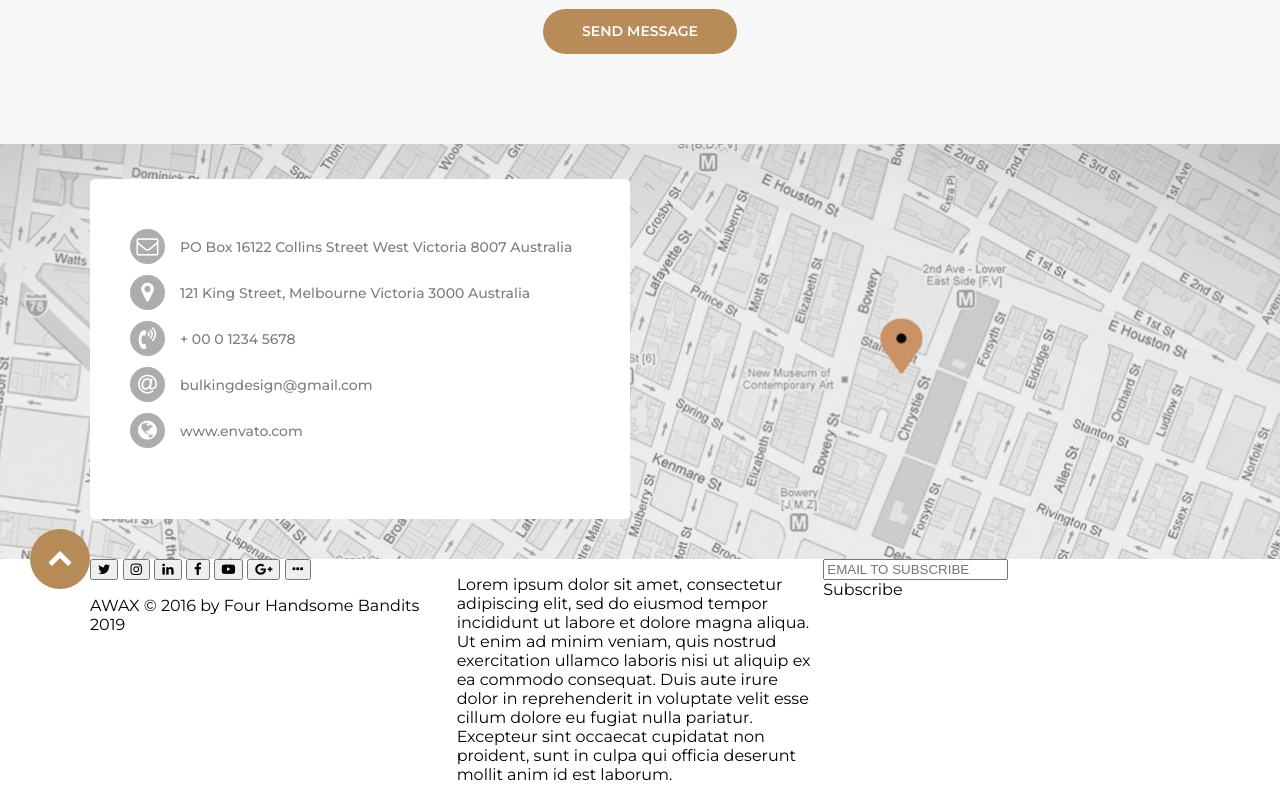
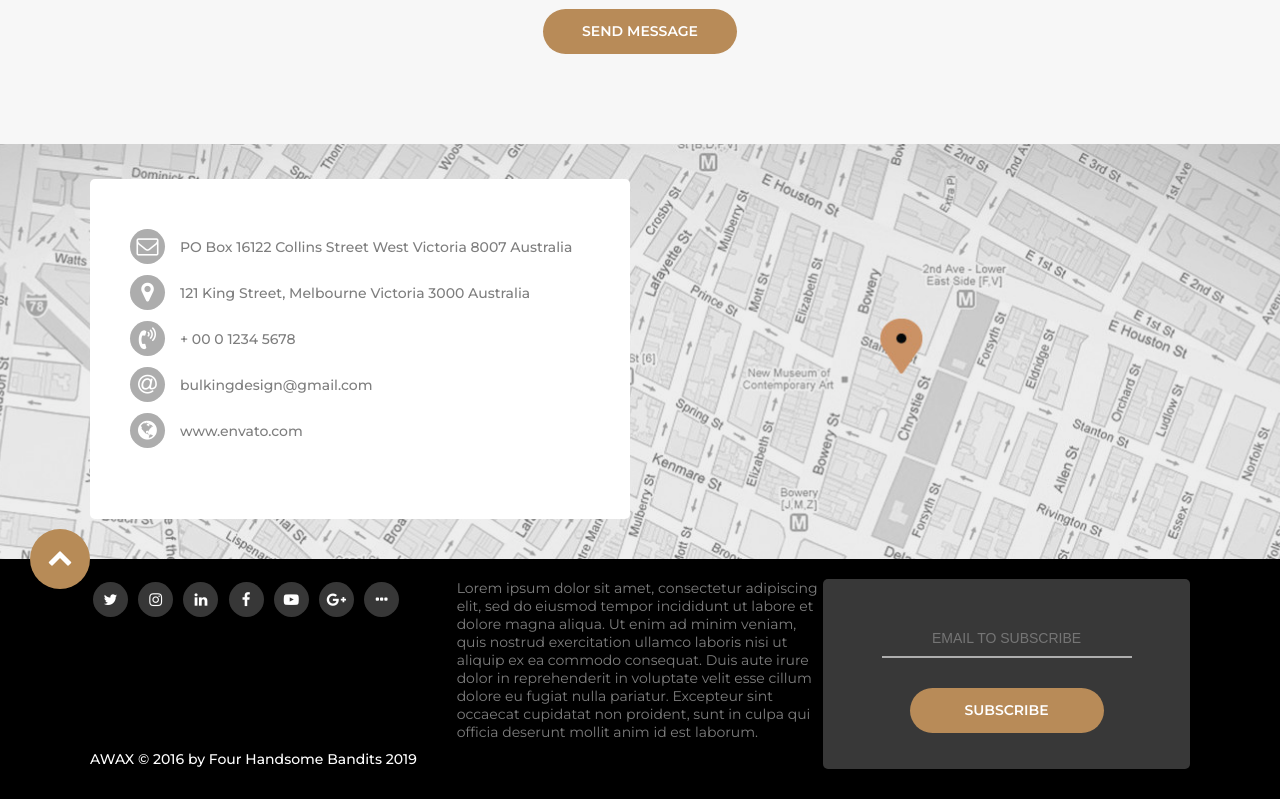
Before and after one commit to dwabe/website-2, a website: page index.html in a window 1280 px wide. Shown: the part 6330-7130 px from the top of the page. Drawn offline with Linux system fonts and the light colour scheme.

Commit message:
Update style.scss - add footer

```diff
--- a/sass/style.scss
+++ b/sass/style.scss
@@ -810,7 +810,79 @@ header {
     }
 }
 
-
+.footer {
+    height: 240px;
+    padding-top: 20px;
+    background-color: #000;
+    p {
+        font-size: 14px;
+        margin-top: 0;
+        color: #7E7E7E;
+    }
+    .footer-social-icons {
+        .icon-button {
+            width: 35px;
+            height: 35px;
+            margin: 3px;
+            border: 0;
+            border-radius: 50%;
+            background-color: #373737;
+            font-size: 15px;
+            color: #FFFFFF;
+            cursor: pointer;
+            &:hover {
+                transform: scale(1.10);
+                background-color: #B78B58;
+            }
+        }
+        .footer-copyright {
+            position: absolute;
+            padding-top: 130px;
+            font-size: 14px;
+            font-weight: 500;
+            color: #FFF;
+        }
+    }
+    .footer-newsletter {
+        height: 190px;
+        width: 100%;
+        text-align: center;
+        border-radius: 5px;
+        background-color: #383838;
+        input {
+            width: 250px;
+            margin-top: 50px;
+            padding-bottom: 10px;
+            border-top: 0;
+            border-left: 0;
+            border-right: 0;
+            border-bottom: 2px solid #AEAEAE;
+            background-color: #383838;
+            font-size: 14px;
+            font-weight: 500;
+            text-align: center;
+            color: #9E9E9E;
+        }
+        .footer-subscribe-button {
+            width: 194px;
+            height: 45px;
+            border-radius: 25px;
+            margin: 30px auto 0 auto;
+            padding-top: 13px;
+            font-size: 14px;
+            font-weight: 600;
+            text-align: center;
+            text-transform: uppercase;
+            background-color: #B88B58;
+            border-color: #B88B58;
+            color: #FFF;
+            cursor: pointer;
+            &:hover {
+                background-color: #000;
+            }
+        }
+    }
+}
 
 [class*="col-"] {
     float: left;
```
Also changed, not shown: css/style.css, 1 other file.
